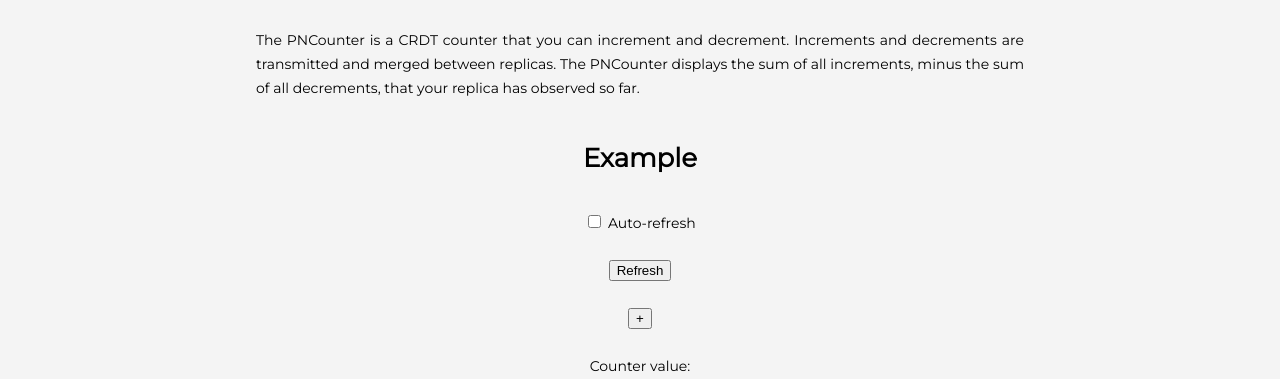
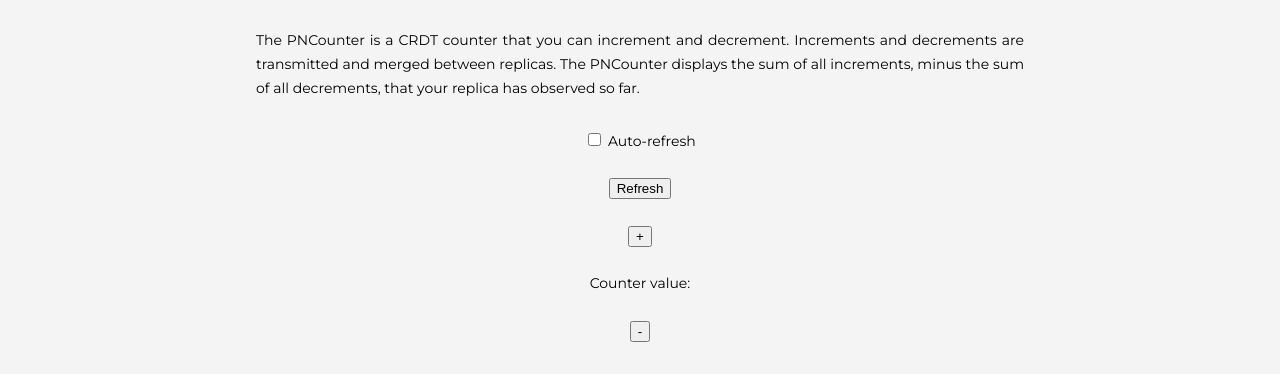
Before and after one commit to concordant/mini-app, a website with bundled scripts: page service_v0/dist/index.html in a window 1280 px wide. Shown: the part 573-952 px from the top of the page. Built offline with nearby package versions, Linux system fonts and the light colour scheme; what @concordant/c-client would draw is missing.

Commit message:
Remove code example

```diff
--- a/service_v0/dist/index.html
+++ b/service_v0/dist/index.html
@@ -30,16 +30,14 @@
 
         <div class="background-grey padding">
             <h1>PNCounter</h1>
-            <div class="reduceWidth">
+            <div class="intro reduceWidth">
                 <p>
                     The PNCounter is a CRDT counter that you can increment and decrement.
                     Increments and decrements are transmitted and merged between replicas.
                     The PNCounter displays the sum of all increments, minus the sum of all decrements, that your replica has observed so far.
                 </p>
             </div>
-            <h2>Example</h2>
-            <div class="crdt reduceWidth" id="my_pncounter">
-            </div>
+            <div class="crdt reduceWidth" id="my_pncounter"></div>
         </div>
 
         <div class="padding">
@@ -54,7 +52,6 @@
                 </p>
             </div>
             <div class="crdt reduceWidth" id="my_rga"></div>
-
         </div>
 
         <div class="background-yellow padding">
```
